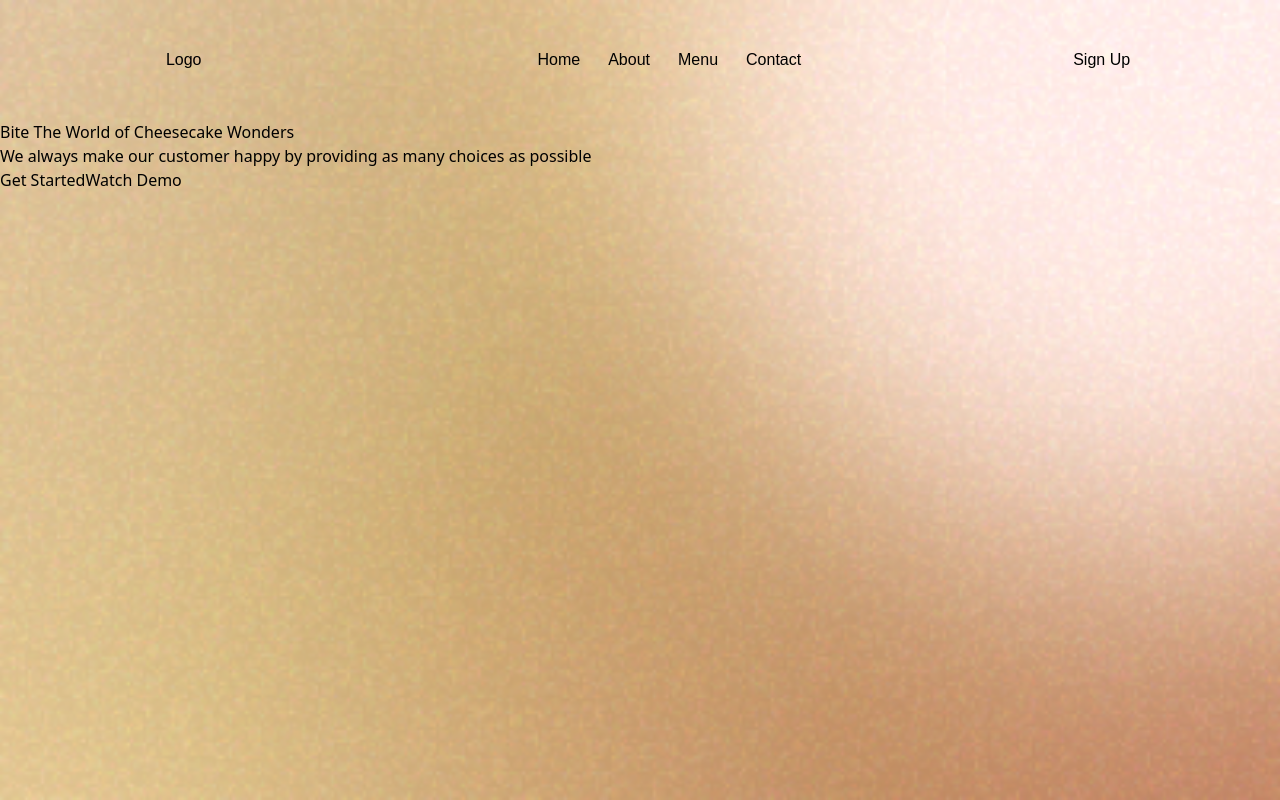
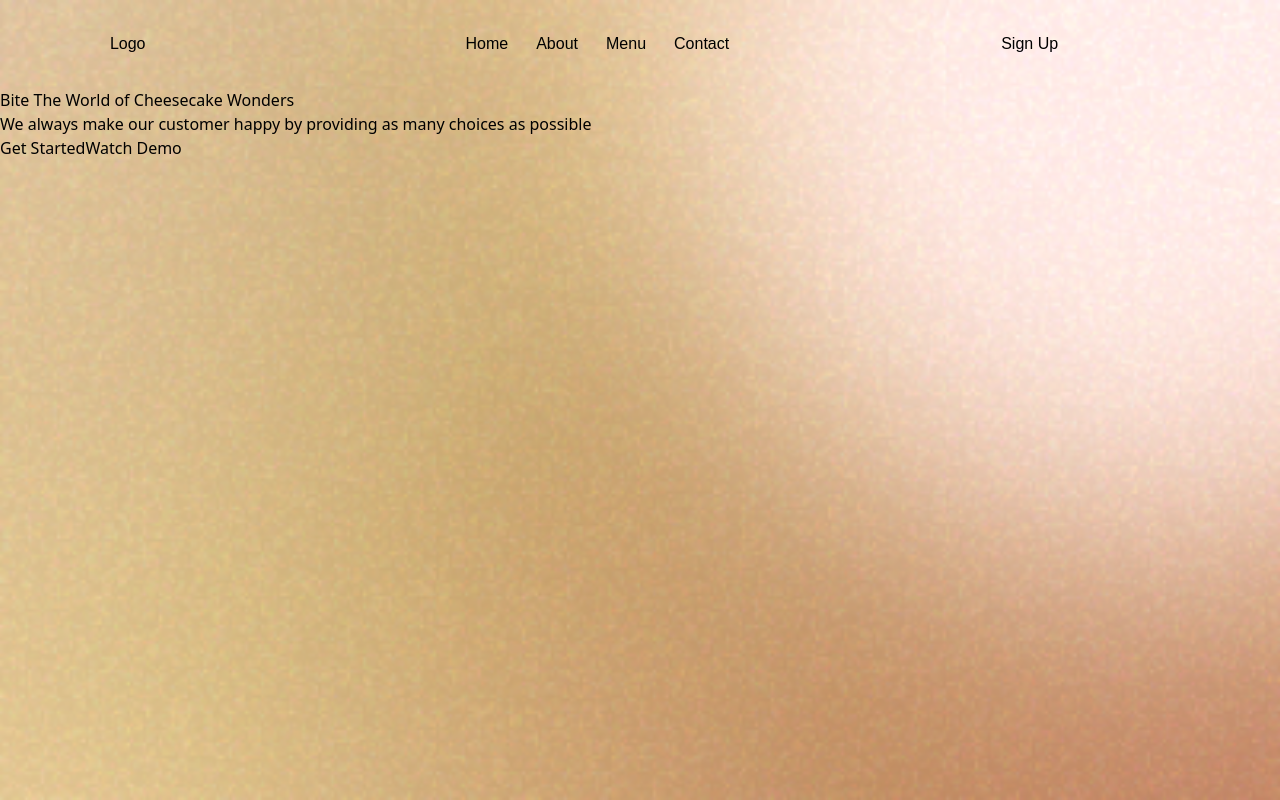
Before and after one commit to ChiefLopes/CheeseCakeSite, a React (Vite) app: page / in a window 1280 px wide. Built offline with nearby package versions, Linux system fonts and the light colour scheme; a web font is replaced by a local one.

Commit message:
Added the Background to the Home page

```diff
--- a/src/Components/Home/Nav.jsx
+++ b/src/Components/Home/Nav.jsx
@@ -1,7 +1,7 @@
 const Nav = () => {
   return (
     <nav className="flex items-center justify-center p-8 font-inika ">
-      <div className="m-4">Logo</div>
+      <div className="md:ml-[-7rem]">Logo</div>
       <ul className="flex md:ml-[20rem] space-x-7">
         <li>Home</li>
         <li>About</li>
--- a/src/output.css
+++ b/src/output.css
@@ -626,4 +626,28 @@ video {
   .md\:ml-\[20rem\] {
     margin-left: 20rem;
   }
+
+  .md\:ml-\[18rem\] {
+    margin-left: 18rem;
+  }
+
+  .md\:ml-\[\] {
+    margin-left: ;
+  }
+
+  .md\:ml-\[2rem\] {
+    margin-left: 2rem;
+  }
+
+  .md\:ml-\[-2rem\] {
+    margin-left: -2rem;
+  }
+
+  .md\:ml-\[-rem\] {
+    margin-left: -rem;
+  }
+
+  .md\:ml-\[-7rem\] {
+    margin-left: -7rem;
+  }
 }
```
